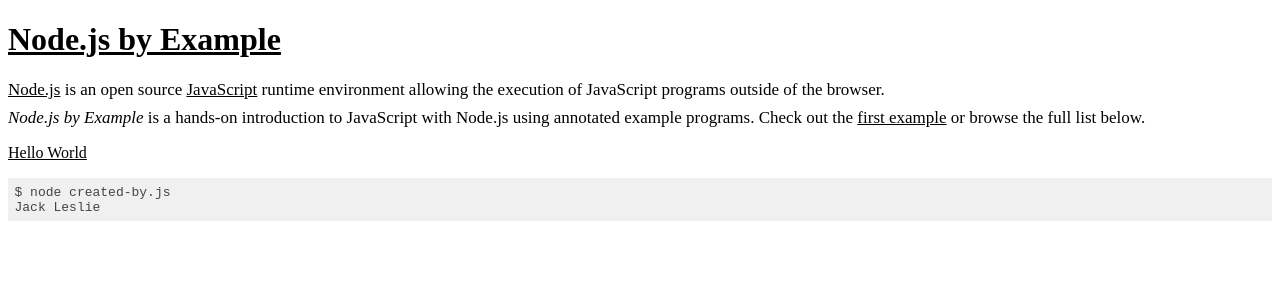
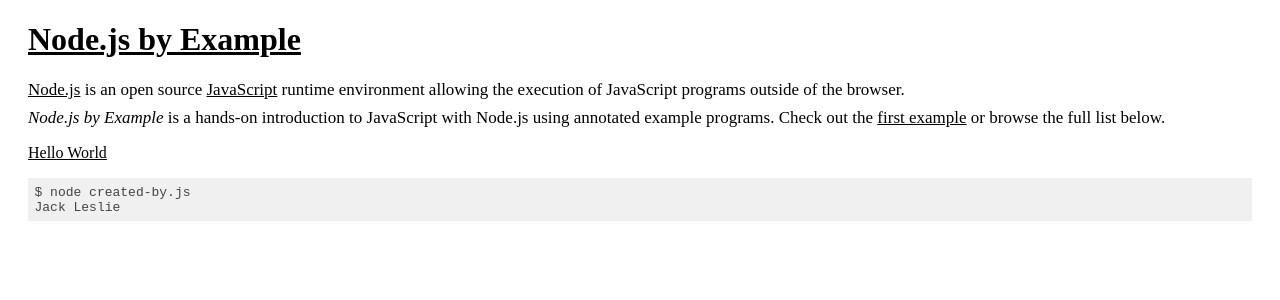
Before and after one commit to jackjdleslie/denobyexample, a Next.js app: page / in a window 1280 px wide. Shown: the top 300 px of the page. Built offline with nearby package versions, Linux system fonts and the light colour scheme.

Commit message:
More padding and softer colour

```diff
--- a/components/layout/layout.css
+++ b/components/layout/layout.css
@@ -4,7 +4,7 @@
   justify-content: center;
   align-items: center;
   font-family: system-ui;
-  color: #222222;
+  color: #333333;
 }
 
 .inner {
--- a/pages/index.css
+++ b/pages/index.css
@@ -1,9 +1,14 @@
+body {
+  padding-left: 20px;
+  padding-right: 20px;
+}
+
 .container {
   width: 100%;
   display: flex;
   justify-content: center;
-  color: #222222;
   font-family: system-ui;
+  color: #333333;
 }
 
 .column {
```
